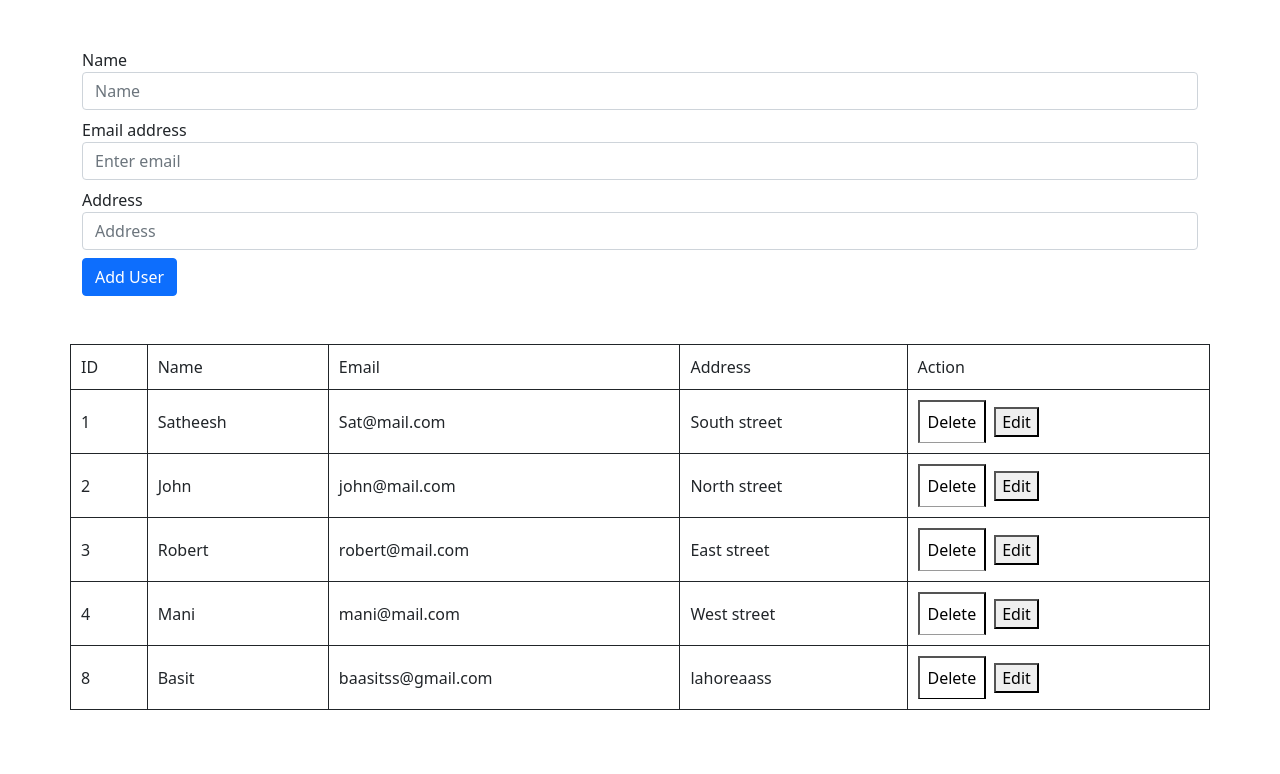
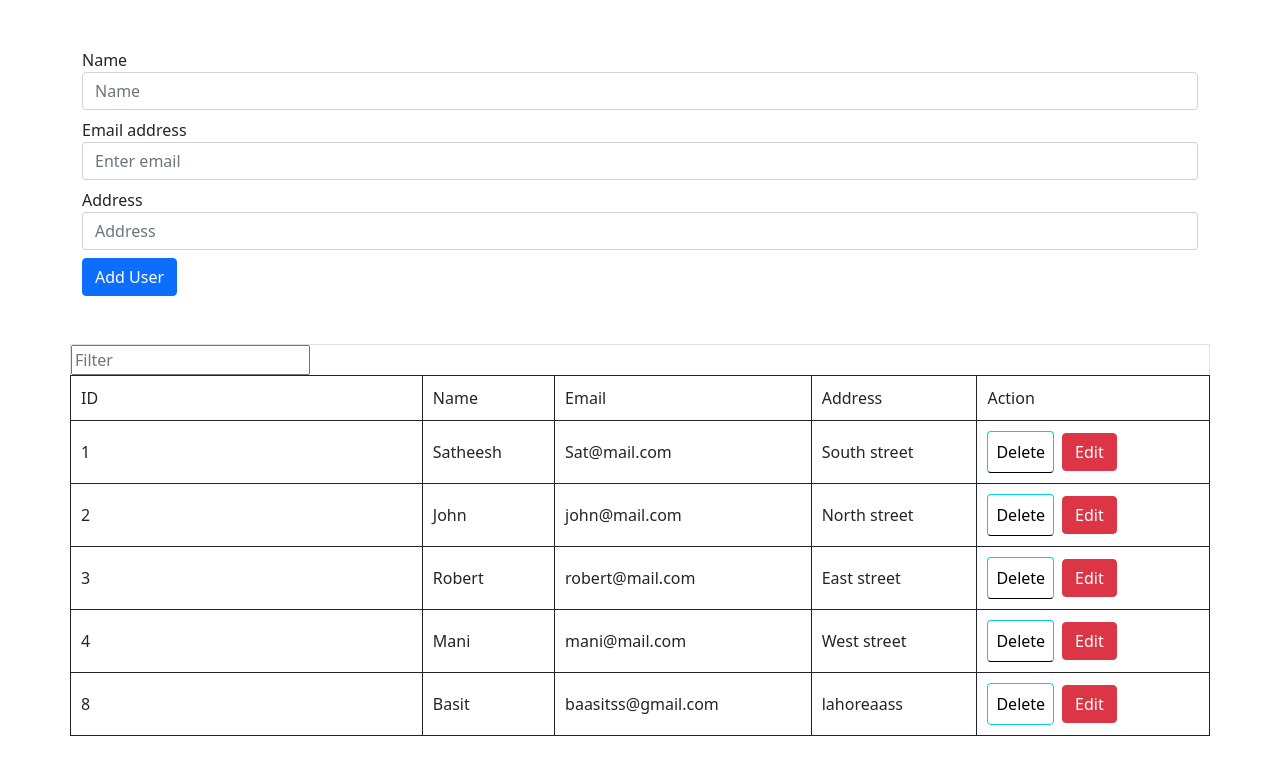
Before and after one commit to muhzee733/crud, a React (Create React App) app: page / in a window 1280 px wide. Shown: the top 774 px of the page. Built offline with nearby package versions, Linux system fonts and the light colour scheme; data requests are answered from the project's data file.

Commit message:
Added Search

```diff
--- a/src/Home.jsx
+++ b/src/Home.jsx
@@ -3,10 +3,12 @@ import { useState, useEffect } from "react";
 import axios from "axios";
 import { Link } from "react-router-dom";
 
+
 export const Home = () => {
   const [user, setUsers] = useState([]);
   const [input, setInput] = useState({ name: "", email: "", adderss: "" });
   const [render, setRender] = useState(false);
+  const [querry, setQuerry] = useState('');
 
   useEffect(() => {
     try {
@@ -19,6 +21,11 @@ export const Home = () => {
       console.log(error);
     }
   }, [render]);
+  // Search
+  const inputEvent = (event) =>{
+    const data = event.target.value;
+    setQuerry(data);
+  }
 
   const handleSubmit = async (e) => {
     e.preventDefault();
@@ -28,14 +35,12 @@ export const Home = () => {
 
   const handleDelete = async (id) => {
     await axios.delete(`http://localhost:8000/posts/${id}`);
-    const newUsers = user.filter((user) =>{
+    const newUsers = user.filter((user) => {
       return user.id !== id;
-    })
+    });
     setUsers(newUsers);
-  }
-  const handleEdit = async () =>{
-
-  }
+  };
+  const handleEdit = () => {};
 
   return (
     <>
@@ -87,6 +92,7 @@ export const Home = () => {
 
       <table className="table container mt-5">
         <>
+        <input type="text"  placeholder="Filter" className="filter" onChange={inputEvent} />
           <tr>
             <td>ID</td>
             <td>Name</td>
@@ -95,16 +101,17 @@ export const Home = () => {
             <td>Action</td>
           </tr>
           {user &&
-            user.map((val) => (
+            user.filter(user => user.name.toLowerCase().includes(querry)).map((val) => (
               <tr key={val.id}>
                 <td>{val.id}</td>
                 <td>{val.name}</td>
                 <td>{val.email}</td>
                 <td>{val.adderss}</td>
-                <td><button onClick={() => handleDelete(val.id)}>Delete</button>
-                <Link to={`/edit/${val.id}`}>
-                  <button onClick={() => handleEdit(user.id)}>Edit</button>
-                </Link>
+                <td>
+                  <button className="btn btn-info" onClick={() => handleDelete(val.id)}>Delete</button>
+                  <Link to={`/edit/${val.id}`}>
+                    <button className="btn btn-danger" onClick={() => handleEdit(val.id)}>Edit</button>
+                  </Link>
                 </td>
               </tr>
             ))}
```
